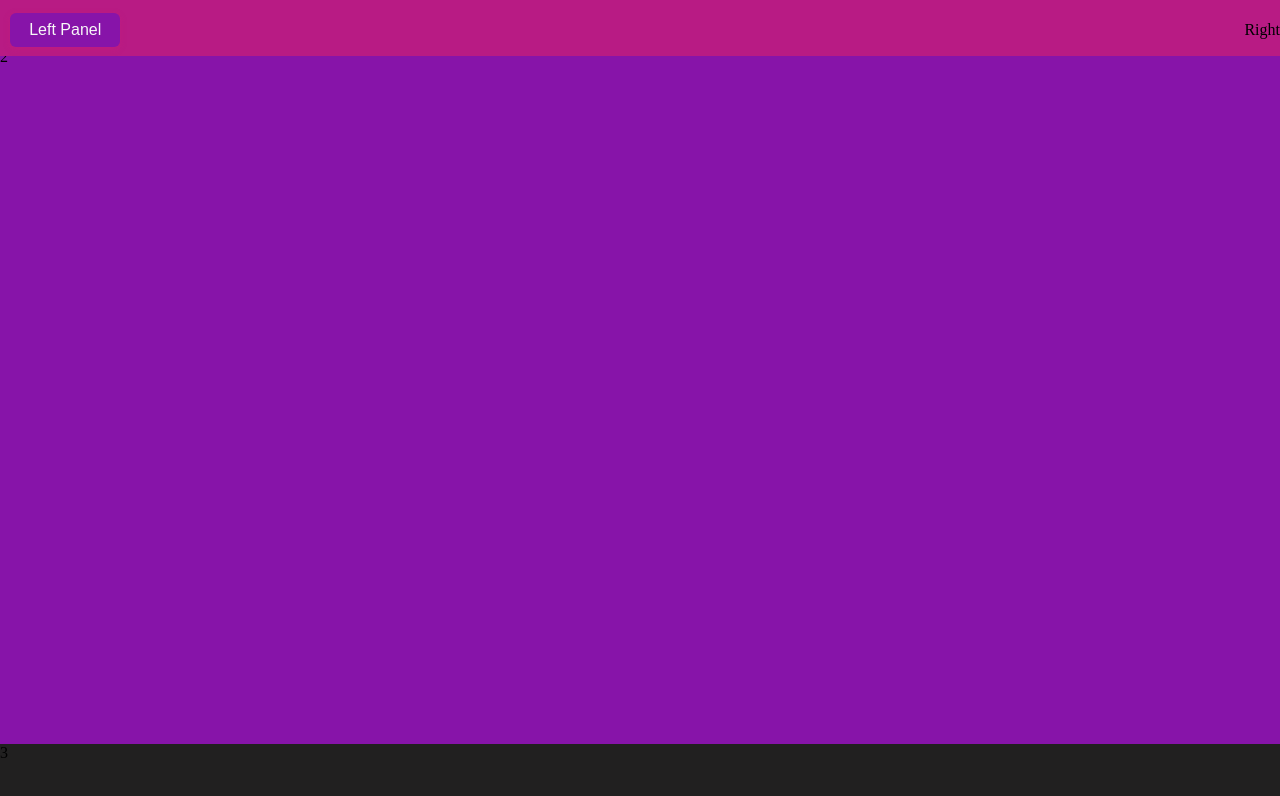
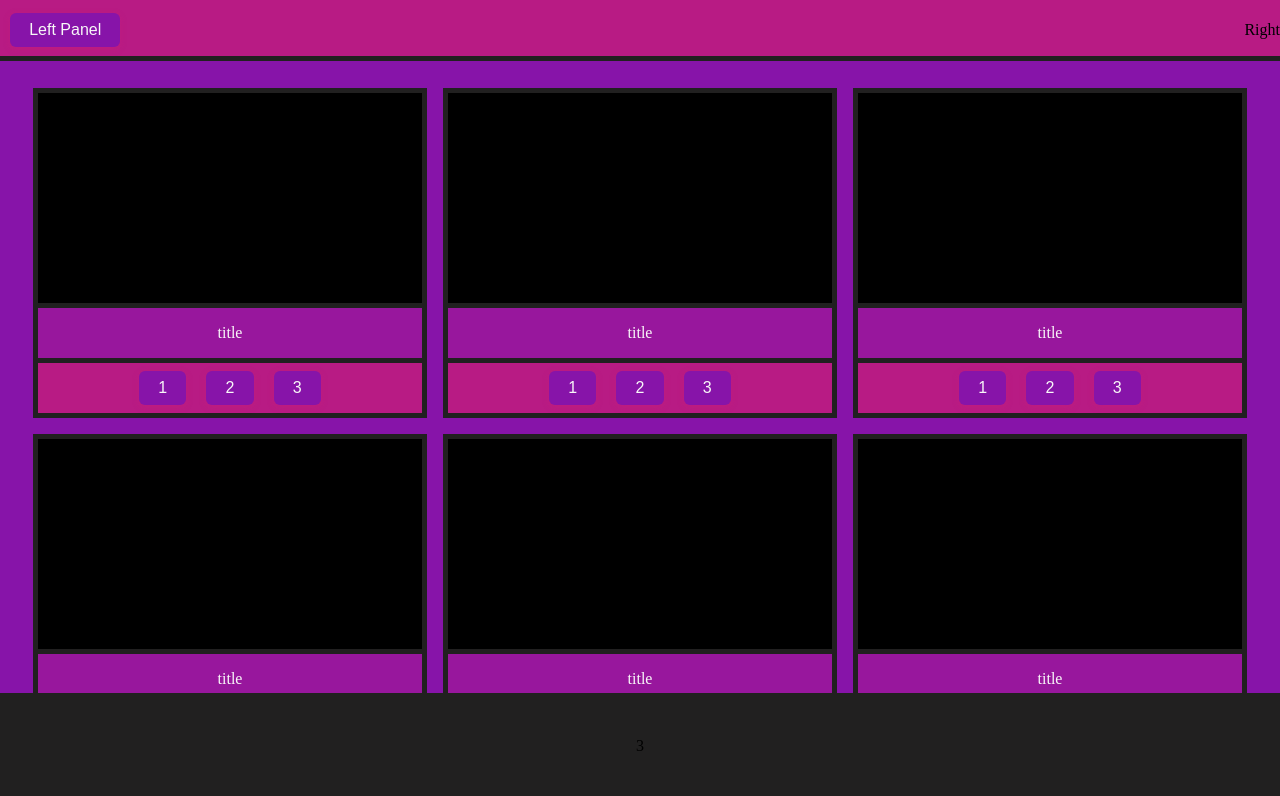
Before and after one commit to JakubPWR/LetterBox, an Angular app in the folder letterbox/: page / in a window 1280 px wide. Shown: the top 796 px of the page. Built offline with nearby package versions, Linux system fonts and the light colour scheme.

Commit message:
sympatyczny front

```diff
--- a/letterbox/src/app/app.component.css
+++ b/letterbox/src/app/app.component.css
@@ -25,14 +25,19 @@
   top: 0;
   left: 0;
   height: 7%;
+  justify-content: center;
+  align-items: center;
+  border-bottom: thick solid var(--neutral-black);
 }
-.footer-container
-{
+.footer-container {
   flex: 1;
   background-color: var(--neutral-black);
   width: 100%;
-  position: fixed;
-  bottom: 0;
-  left: 0;
   height: 7%;
+  display: none; /* Ukryty domyślnie */
 }
+.footer-container.visible {
+  display: flex;
+  justify-content: center;
+  align-items: center;
+}
--- a/letterbox/src/app/app.component.html
+++ b/letterbox/src/app/app.component.html
@@ -1,5 +1,5 @@
 <div class="root-display">
   <app-header class="header-container" (showLeftEvent)="onShowLeft($event)"></app-header>
   <app-body class="body-container" [leftIsShown]="leftIsShown"></app-body>
-  <div class="footer-container">3</div>
+  <div class="footer-container" [class.visible]="footerVisible">3</div>
 </div>
--- a/letterbox/src/app/app.component.ts
+++ b/letterbox/src/app/app.component.ts
@@ -1,16 +1,27 @@
-import { Component } from '@angular/core';
+import {Component, HostListener} from '@angular/core';
 import { RouterOutlet } from '@angular/router';
 import { BodyComponent } from './body/body.component';
 import { HeaderComponent } from './header/header.component';
 
 @Component({
   selector: 'app-root',
-  imports: [RouterOutlet, BodyComponent, HeaderComponent],
+  imports: [BodyComponent, HeaderComponent],
   templateUrl: './app.component.html',
   styleUrls: ['./app.component.css']
 })
 export class AppComponent {
   leftIsShown = false;
+  footerVisible = false;
+
+  @HostListener('window:scroll', [])
+  onScroll(): void {
+    const scrollTop = window.pageYOffset || document.documentElement.scrollTop;
+    const windowHeight = window.innerHeight;
+    const docHeight = document.documentElement.scrollHeight;
+
+    this.footerVisible = scrollTop + windowHeight >= docHeight/2;
+    console.log("konieccc");
+  }
 
   onShowLeft(event: boolean) {
     this.leftIsShown = event;
--- a/letterbox/src/app/body/body.component.css
+++ b/letterbox/src/app/body/body.component.css
@@ -2,10 +2,18 @@
 {
   display: flex;
   flex-direction: row;
+  z-index: 1;
 }
 .body-content
 {
   flex: 4;
+  display: flex;
+  flex-wrap: wrap;
+  gap: 16px;
+  align-items: center;
+  justify-content: center;
+  z-index: 1;
+  padding-top: 5vh;
 }
 .body-sidebar
 {
--- a/letterbox/src/app/body/body.component.html
+++ b/letterbox/src/app/body/body.component.html
@@ -1,4 +1,15 @@
 <div class="body-display">
   <div class="body-sidebar" *ngIf="leftIsShown">1</div>
-  <div class="body-content">2</div>
+  <div class="body-content">
+    <app-movie></app-movie>
+    <app-movie></app-movie>
+    <app-movie></app-movie>
+    <app-movie></app-movie>
+    <app-movie></app-movie>
+    <app-movie></app-movie>
+    <app-movie></app-movie>
+    <app-movie></app-movie>
+    <app-movie></app-movie>
+    <app-movie></app-movie>
+  </div>
 </div>
--- a/letterbox/src/app/body/body.component.ts
+++ b/letterbox/src/app/body/body.component.ts
@@ -1,11 +1,12 @@
 import {Component, Input, signal} from '@angular/core';
 import {CommonModule} from '@angular/common';
+import {MovieComponent} from './movie/movie.component';
 
 @Component({
   selector: 'app-body',
   templateUrl: './body.component.html',
   styleUrls: ['./body.component.css'],
-  imports: [CommonModule]
+  imports: [CommonModule, MovieComponent]
 })
 export class BodyComponent {
   @Input() leftIsShown = false;
--- /dev/null
+++ b/letterbox/src/app/body/movie/movie.component.css
@@ -0,0 +1,40 @@
+.movie-container
+{
+  display: flex;
+  flex-direction: column;
+  background-color: black;
+  width: 30vw;
+  height: 40vh;
+  border-width: thick;
+  border-color: var(--neutral-black);
+  border-style: solid;
+}
+.movie-image
+{
+  flex: 4;
+  padding: 5px;
+  display: flex;
+  justify-content: center;
+  align-items: center;
+  border-bottom: thick solid var(--neutral-black);
+}
+.movie-title
+{
+  display: flex;
+  font: var(--font-weight-bold);
+  color: var(--text-primary);
+  flex: 1;
+  justify-content: center;
+  align-items: center;
+  background-color: var(--secondary-color);
+  border-bottom: thick solid var(--neutral-black);
+}
+.movie-buttons
+{
+  flex: 1;
+  display: flex;
+  flex-direction: row;
+  justify-content: center;
+  align-items: center;
+  background-color: var(--accent-color);
+}
--- /dev/null
+++ b/letterbox/src/app/body/movie/movie.component.html
@@ -0,0 +1,9 @@
+<div class="movie-container">
+  <div class="movie-image">image</div>
+  <div class="movie-title">title</div>
+  <div class="movie-buttons">
+    <button class="default-button">1</button>
+    <button class="default-button">2</button>
+    <button class="default-button">3</button>
+  </div>
+</div>
--- a/letterbox/src/app/header/header.component.css
+++ b/letterbox/src/app/header/header.component.css
@@ -1,9 +1,14 @@
 .header-display {
+  position: fixed;
+  top: 0;
+  left: 0;
+  width: 100%;
+  z-index: 100;
   display: flex;
   flex-direction: row;
   align-items: center;       /* vertically center children */
   justify-content: center;   /* center all children horizontally */
-  height: 60px;              /* or some fixed height */
+  height: 60px;
 }
 
 .header-left {
--- a/letterbox/src/styles.css
+++ b/letterbox/src/styles.css
@@ -32,3 +32,35 @@ html, body {
   --text-heading: #FFFFFF;         /* Headings on dark backgrounds */
   --text-muted: #A38BA8;           /* For less prominent text */
 }
+.default-button {
+  display: flex;
+  justify-content: center;
+  align-items: center;
+  margin: 0 10px;
+
+  background-color: var(--tertiary-color);
+  color: var(--text-primary);
+  font-family: var(--font-primary);
+  font-weight: var(--font-weight-medium);
+  font-size: var(--font-size-body);
+  padding: 0.5rem 1.2rem;
+  border: none;
+  border-radius: 6px;
+  cursor: pointer;
+  transition: background-color 0.3s ease, color 0.3s ease;
+
+  box-shadow: 0 2px 6px rgba(200, 29, 119, 0.4);
+}
+
+.default-button:hover,
+.default-button:focus {
+  background-color: var(--accent-color);
+  color: var(--text-heading);
+  outline: none;
+  box-shadow: 0 4px 12px rgba(184, 27, 132, 0.6);
+}
+
+.default-button:active {
+  background-color: var(--highlight-color);
+  box-shadow: inset 0 2px 4px rgba(168, 25, 144, 0.7);
+}
```
Also changed, not shown: letterbox/src/app/body/movie/movie.component.ts (added, +11 -0 lines), 1 other file (tests, documents, lock files or other folders).
